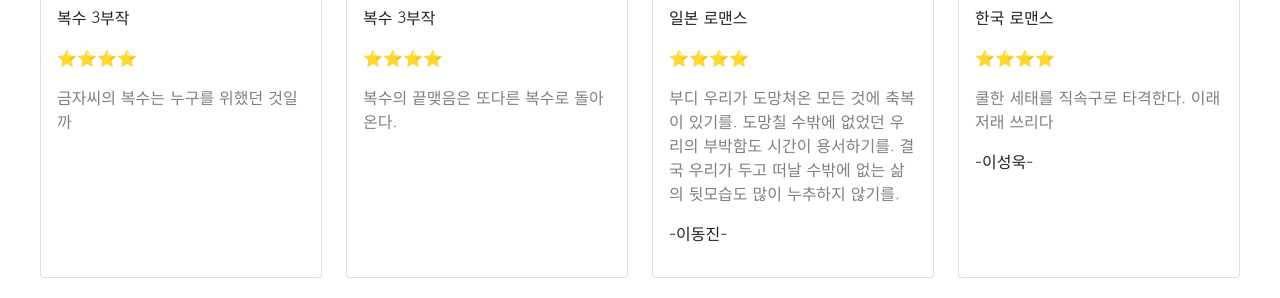
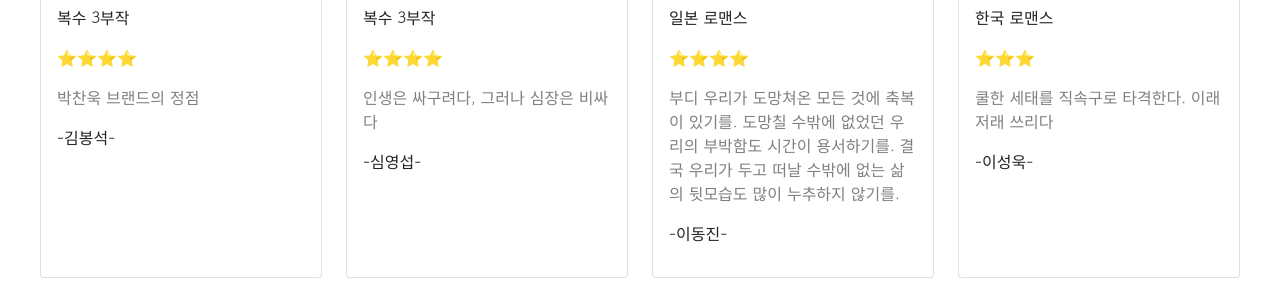
Before and after one commit to jaehyeongjung/mypage, a plain HTML site: page index.html in a window 1280 px wide. Shown: the part 828-1126 px from the top of the page. Drawn offline with nearby package versions, Linux system fonts and the light colour scheme.

Commit message:
Update index.html

```diff
--- a/index.html
+++ b/index.html
@@ -117,7 +117,8 @@
                         <h5 class="card-title">친절한 금자씨</h5>
                         <p class="card-text">복수 3부작 </p>
                         <p>⭐⭐⭐⭐</p>
-                        <p class="mycomment">금자씨의 복수는 누구를 위했던 것일까</p>
+                        <p class="mycomment">박찬욱 브랜드의 정점</p>
+                        <p>-김봉석-</p>
                     </div>
                 </div>
             </div>
@@ -129,7 +130,8 @@
                         <h5 class="card-title">복수는 나의 것</h5>
                         <p class="card-text">복수 3부작</p>
                         <p>⭐⭐⭐⭐</p>
-                        <p class="mycomment">복수의 끝맺음은 또다른 복수로 돌아온다.</p>
+                        <p class="mycomment">인생은 싸구려다, 그러나 심장은 비싸다</p>
+                        <p>-심영섭-</p>
                     </div>
                 </div>
             </div>
@@ -153,7 +155,7 @@
                     <div class="card-body">
                         <h5 class="card-title">너는 내 운명</h5>
                         <p class="card-text">한국 로맨스</p>
-                        <p>⭐⭐⭐⭐</p>
+                        <p>⭐⭐⭐</p>
                         <p class="mycomment">쿨한 세태를 직속구로 타격한다. 이래저래 쓰리다</p>
                         <p>-이성욱-</p>
                     </div>
```
